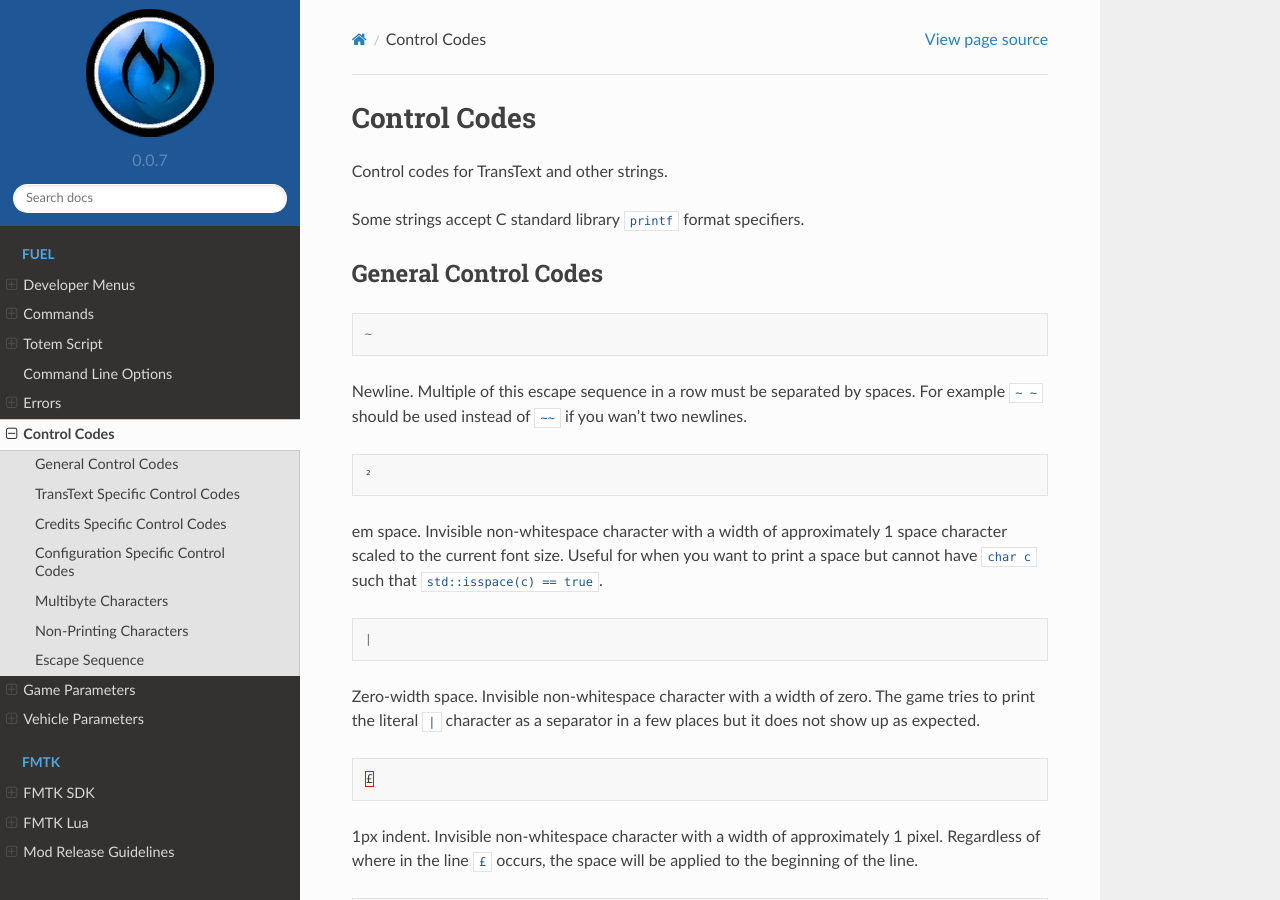
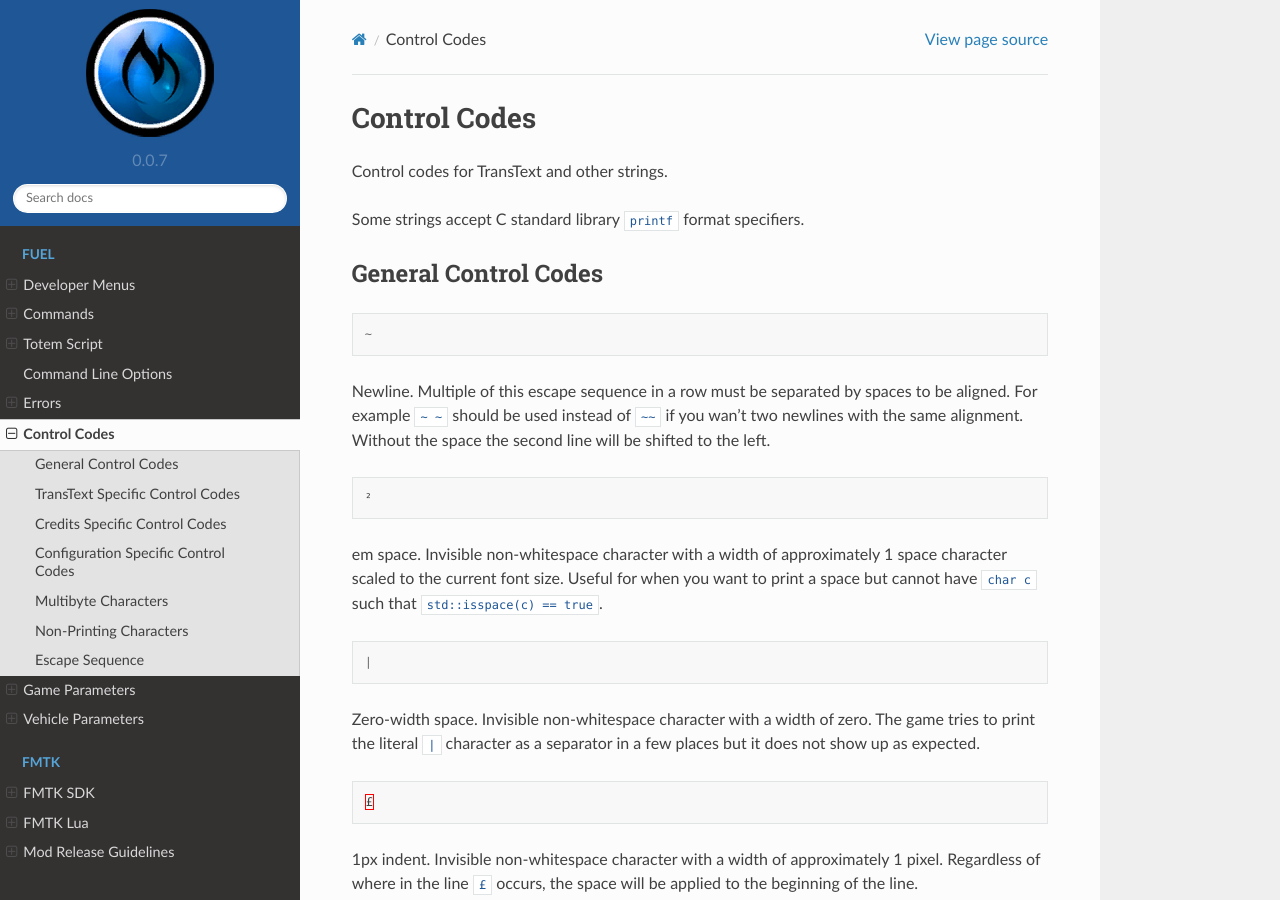
Before and after one commit to widberg/fmtk, a Sphinx documentation site: the page built from docs/source/fuelcontrolcodes.rst, in a window 1280 px wide and 900 px high. Built offline with Sphinx 7.4.7 and the Read the Docs theme 2.0.0, drawn with Linux system fonts in a browser that asks for light colours.

Commit message:
Update newline control codes docs

```diff
--- a/docs/source/fuelcontrolcodes.rst
+++ b/docs/source/fuelcontrolcodes.rst
@@ -12,7 +12,7 @@
 
    ~
 
-Newline. Multiple of this escape sequence in a row must be separated by spaces. For example ``~ ~`` should be used instead of ``~~`` if you wan't two newlines.
+Newline. Multiple of this escape sequence in a row must be separated by spaces to be aligned. For example ``~ ~`` should be used instead of ``~~`` if you wan't two newlines with the same alignment. Without the space the second line will be shifted to the left.
 
 .. code-block:: c
 
```
